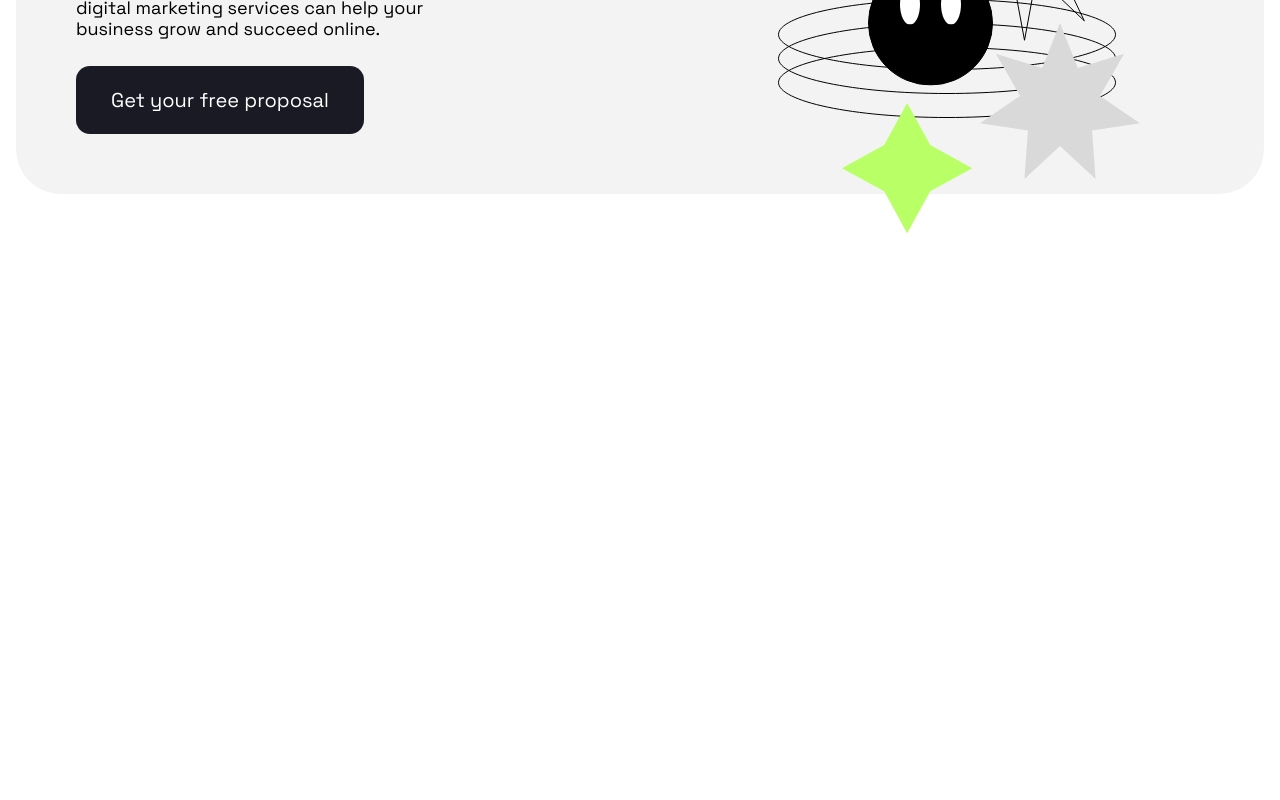
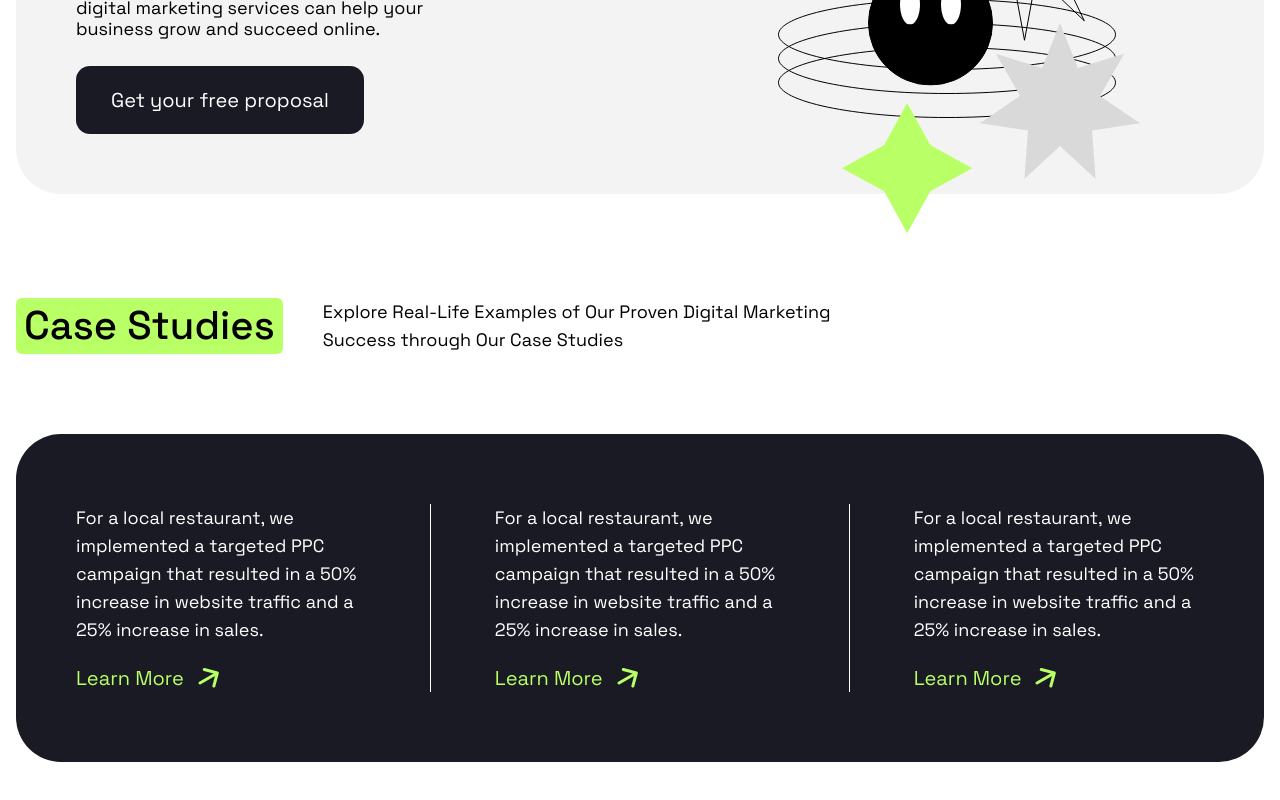
Before and after one commit to ehtishamalik/positivus, a React (Vite) app: page / in a window 1280 px wide. Shown: the part 2342-3142 px from the top of the page. Before the commit the page ends 2640 px from the top, so only its background shows below. Built offline with nearby package versions, Linux system fonts and the light colour scheme.

Commit message:
feat: add CaseStudies component and integrate arrow SVG icon

```diff
--- a/src/App.tsx
+++ b/src/App.tsx
@@ -1,3 +1,4 @@
+import CaseStudies from "./components/CaseStudies";
 import CTA from "./components/CTA";
 import Header from "./components/Header";
 import Logos from "./components/Logos";
@@ -12,6 +13,7 @@ function App() {
 			<Logos />
 			<Services />
 			<CTA />
+			<CaseStudies />
 		</main>
 	);
 }
--- a/src/components/CTA.tsx
+++ b/src/components/CTA.tsx
@@ -1,9 +1,3 @@
-import CircleBlack from "/public/cta/circle-black.svg";
-import EllipseHolo from "/public/cta/ellipse-holo.svg";
-import Eye from "/public/cta/eye.svg";
-import StarGray from "/public/cta/star-gray.svg";
-import StarGreen from "/public/cta/star-green.svg";
-import StarHolo from "/public/cta/star-holo.svg";
 import Button from "./ui/Button";
 
 const CTA = () => {
@@ -24,46 +18,46 @@ const CTA = () => {
 							<div className="relative w-full">
 								<div className="absolute z-10 top-1/2 -translate-y-1/2 left-[90px]">
 									<div className="relative">
-										<img src={CircleBlack} alt="Circle Black" />
+										<img src="/cta/circle-black.svg" alt="Circle Black" />
 										<img
-											src={Eye}
+											src="/cta/eye.svg"
 											alt="Eye"
 											className="absolute top-6 left-8"
 										/>
 										<img
-											src={Eye}
+											src="/cta/eye.svg"
 											alt="Eye"
 											className="absolute top-6 right-8"
 										/>
 									</div>
 								</div>
 								<img
-									src={EllipseHolo}
+									src="/cta/ellipse-holo.svg"
 									alt="Ellipse Holo"
 									className="absolute top-6"
 								/>
 								<img
-									src={EllipseHolo}
+									src="/cta/ellipse-holo.svg"
 									alt="Ellipse Holo"
 									className="absolute top-0"
 								/>
 								<img
-									src={EllipseHolo}
+									src="/cta/ellipse-holo.svg"
 									alt="Ellipse Holo"
 									className="absolute -top-6"
 								/>
 								<img
-									src={StarHolo}
+									src="/cta/star-holo.svg"
 									alt="Star Holo"
 									className="absolute -bottom-5 right-20"
 								/>
 								<img
-									src={StarGray}
+									src="/cta/star-gray.svg"
 									alt="Star Gray"
 									className="absolute right-16"
 								/>
 								<img
-									src={StarGreen}
+									src="/cta/star-green.svg"
 									alt="Star Green"
 									className="absolute top-20 left-16"
 								/>
--- /dev/null
+++ b/src/components/CaseStudies.tsx
@@ -0,0 +1,66 @@
+import Heading from "./Heading";
+
+const CaseStudies = () => {
+	return (
+		<>
+			<Heading title="Case Studies">
+				Explore Real-Life Examples of Our Proven Digital Marketing Success
+				through Our Case Studies
+			</Heading>
+			<section className="pb-[140px]">
+				<div className="mx-container">
+					<div className="bg-theme-black py-[70px] px-[60px] rounded-[45px]">
+						<div className="flex justify-between gap-16">
+							<div className="space-y-5">
+								<p className="text-white text-lg">
+									For a local restaurant, we implemented a targeted PPC campaign
+									that resulted in a 50% increase in website traffic and a 25%
+									increase in sales.
+								</p>
+								<a
+									href="#case-study-1"
+									className="text-theme-green text-xl leading-7 flex items-center gap-3.5"
+								>
+									Learn More
+									<img src="/icons/arrow-green.svg" alt="Icon" />
+								</a>
+							</div>
+							<div className="w-0.5 bg-white"></div>
+							<div className="space-y-5">
+								<p className="text-white text-lg">
+									For a local restaurant, we implemented a targeted PPC campaign
+									that resulted in a 50% increase in website traffic and a 25%
+									increase in sales.
+								</p>
+								<a
+									href="#case-study-1"
+									className="text-theme-green text-xl leading-7 flex items-center gap-3.5"
+								>
+									Learn More
+									<img src="/icons/arrow-green.svg" alt="Icon" />
+								</a>
+							</div>
+							<div className="w-0.5 bg-white"></div>
+							<div className="space-y-5">
+								<p className="text-white text-lg">
+									For a local restaurant, we implemented a targeted PPC campaign
+									that resulted in a 50% increase in website traffic and a 25%
+									increase in sales.
+								</p>
+								<a
+									href="#case-study-1"
+									className="text-theme-green text-xl leading-7 flex items-center gap-3.5"
+								>
+									Learn More
+									<img src="/icons/arrow-green.svg" alt="Icon" />
+								</a>
+							</div>
+						</div>
+					</div>
+				</div>
+			</section>
+		</>
+	);
+};
+
+export default CaseStudies;
```
Also changed, not shown: public/icons/arrow-green.svg (added).
